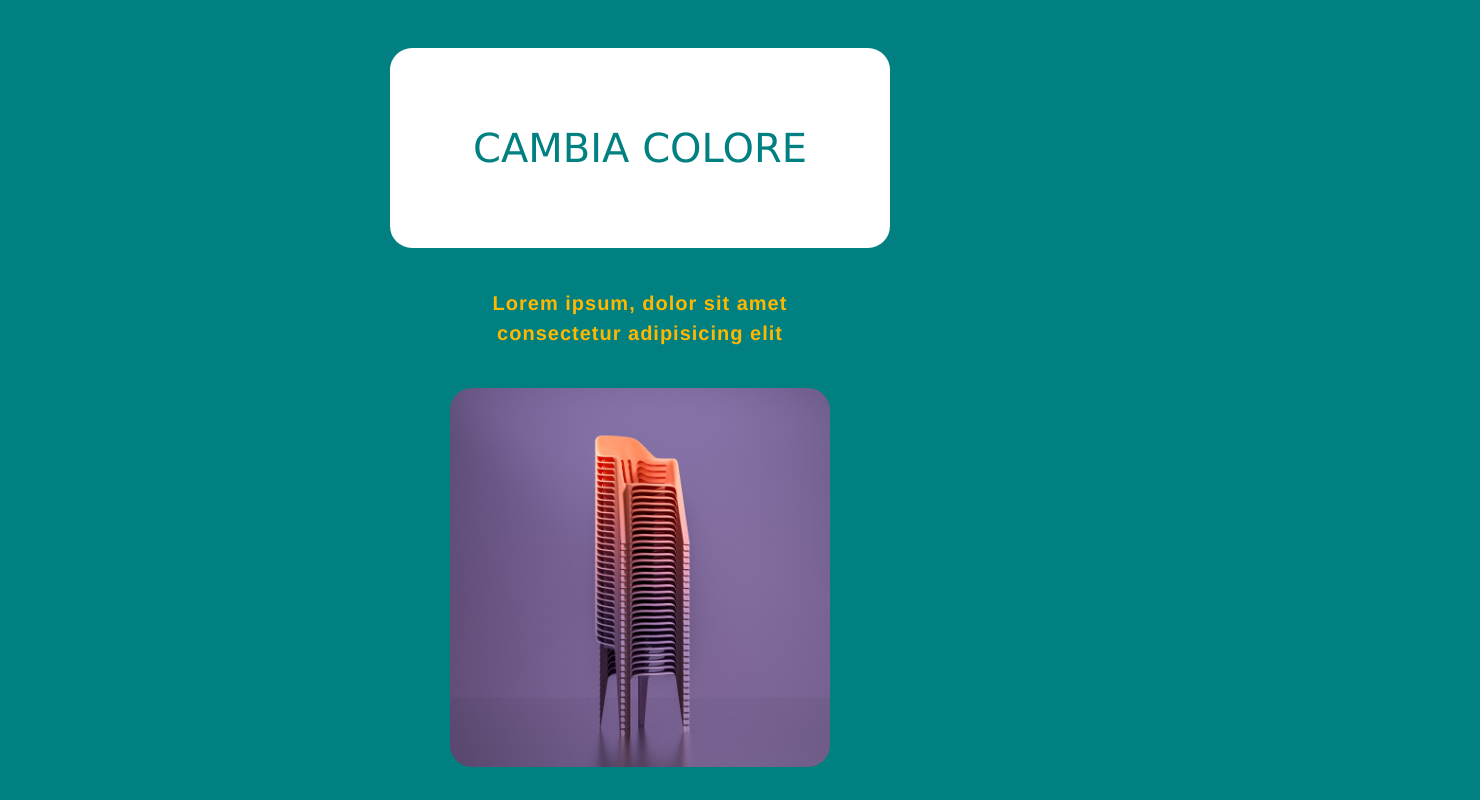
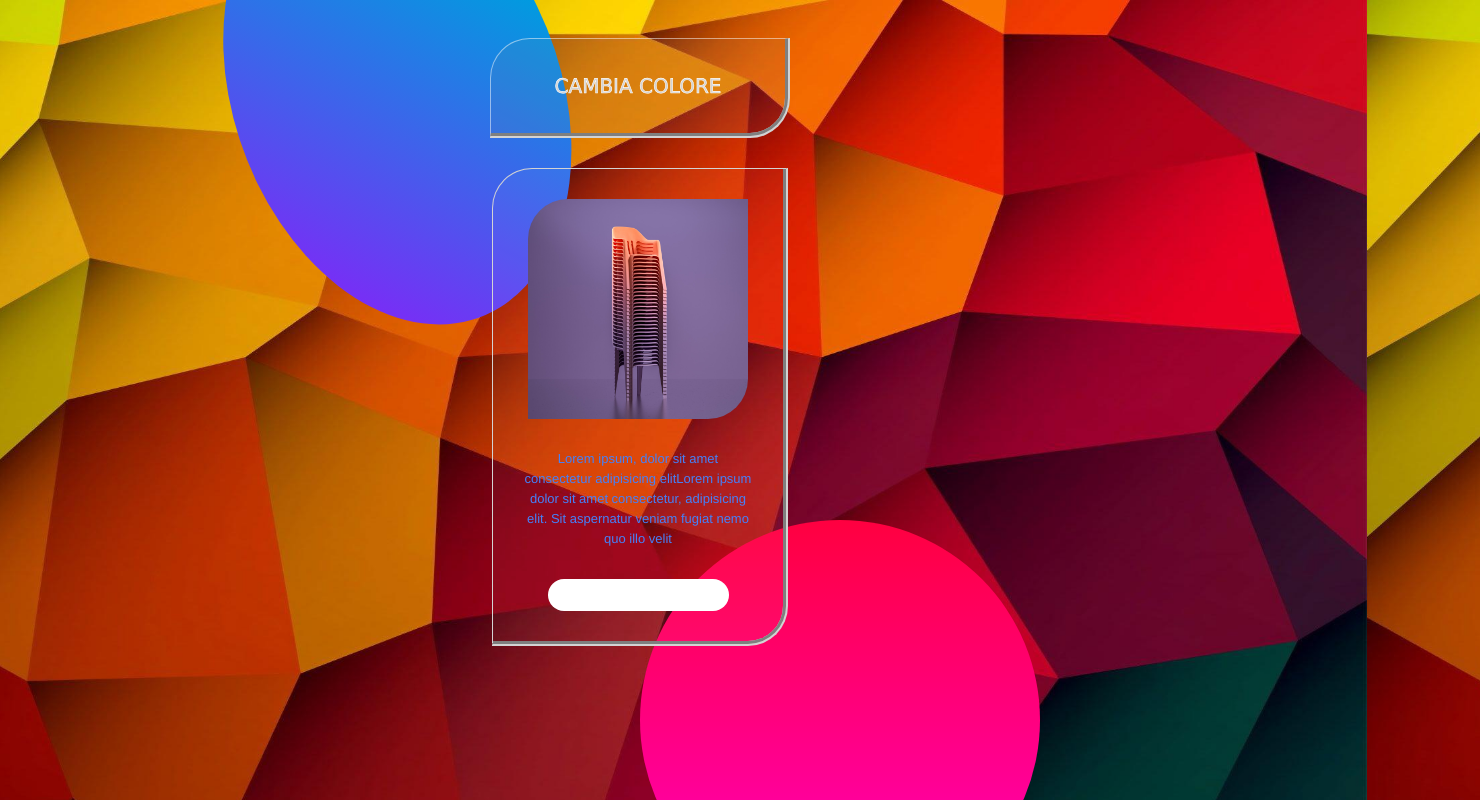
Before and after one commit to leopoldonanti/vue-hello, a plain HTML site: page index.html in a window 1280 px wide. Shown: the top 800 px of the page, 1480 px wide, since content can reach past the window. Drawn offline with nearby package versions, Linux system fonts and the light colour scheme.

Commit message:
css da correggere e js da finire

```diff
--- a/index.html
+++ b/index.html
@@ -5,60 +5,8 @@
   <meta http-equiv="X-UA-Compatible" content="IE=edge">
   <meta name="viewport" content="width=device-width, initial-scale=1.0">
   <title>Document</title>
+  <link rel="stylesheet" href="syle.css">
   <script src="https://cdn.jsdelivr.net/npm/vue"></script>
-  <style>
-    html{
-      font-family: Helvetica, sans-serif, sans-serif;
-      letter-spacing: 10px;
-      display: flex;
-      justify-content: center;
-      text-align: center;
-      color: pink;
-      background-color: teal;
-      min-height: 100vh;
-      font-size: 30px;
-      line-height: 50px;
-    }
-    button{
-      text-align: center;
-      height: 200px;
-      width: 500px;
-      border-radius: 22px;
-      border: none;
-      color: teal;
-      outline: none;
-      font-family: Lucida Grande;
-      margin: 40px 0 40px 0;
-      background-color: white;
-      font-size: 40px;
-      }
-      button:active{
-        background-color: transparent;
-        color: rgb(255, 183, 0);
-        border: solid 1px rgb(255, 183, 0);
-      }
-      .colore_default{
-        color: rgb(255, 183, 0);
-      }
-
-      .colore_bottone{
-        color: rgb(255, 115, 139);
-      }
-
-      h1{
-        margin: auto;
-        width: 30%;
-        line-height: 30px;
-        font-size: 20px;
-        letter-spacing: 1px;
-      }
-      img{
-        border-radius: 22px;
-        margin-top: 40px;
-        width: 30%;
-      }
-  </style>
-
 </head>
 <body>
 
@@ -66,9 +14,15 @@
 
     <button @click="funzione('colore_bottone')">CAMBIA COLORE</button>
 
-    <h1 :class="colore_testo">{{testo_stampato}}</h1>
+    <div class="frame-testo">
+      <img :src="immagine" :class="visibile" alt="">
 
-    <img :src="immagine" alt="">
+      <p :class="colore_testo">{{testo_stampato}}</p>
+      <input type="text" v-bind:class="">
+    </div>
+
+<!--     <button @click="immagine()">IMMAGINE</button>
+ -->
 
 
 
--- a/js/script.js
+++ b/js/script.js
@@ -10,11 +10,14 @@ const app = new Vue ({
 
     data : {
       /* qui inseriso i miei dati per le variabili */
-      testo_stampato: "Lorem ipsum, dolor sit amet consectetur adipisicing elit",
-
+      testo_stampato: "Lorem ipsum, dolor sit amet consectetur adipisicing elitLorem ipsum dolor sit amet consectetur, adipisicing elit. Sit aspernatur veniam fugiat nemo quo illo velit",
+      messaggio_input: "giuseppe",
       colore_testo: "colore_default",
       immagine: "sfondo.jpg",
       flag: false,
+      flagimg: false,
+      visibile: "invisibile"
+
     },
 
     methods : {
@@ -27,9 +30,20 @@ const app = new Vue ({
           this.colore_testo = "colore_default";
           this.flag = false;
         }
-      }
+      },
+
+      /* immagine(){
+        if(this.flagimg === false){
+          this.visibile = "active"
+          this.flagimg = true;
+        }else{
+          this.visibile = "";
+          this.flagimg = false;
+        }
+      } */
     }
 
 
 
+
   });
--- /dev/null
+++ b/syle.css
@@ -0,0 +1,140 @@
+body{
+  min-height: 100vh;
+  background-image: url(/wall.jpg);
+  background-size: cover;
+  background-position: center;
+  font-family: Helvetica, sans-serif, sans-serif;
+  text-align: center;
+  color: rgb(255, 255, 255);
+  background-color: #161623;
+  overflow: hidden;
+}
+body::before{
+  content: "";
+  position: absolute;
+  bottom: 230px;
+  left: -300px;
+  width: 100%;
+  height: 100vh;
+  z-index: -1;
+  background:linear-gradient(rgb(0, 156, 223),rgb(170, 0, 255));
+  clip-path: circle(30% at center 30%);
+  -moz-transform: scale(0.4) rotate(33deg) translate(90px, 3px) skew(26deg, -6deg);
+  -webkit-transform: scale(0.4) rotate(33deg) translate(90px, 3px) skew(76deg, -6deg);
+  -o-transform: scale(0.6) rotate(33deg) translate(90px, 3px) skew(26deg, -6deg);
+  -ms-transform: scale(0.6) rotate(33deg) translate(90px, 3px) skew(76deg, -6deg);
+  transform: scale(0.6) rotate(33deg) translate(90px, 3px) skew(26deg, -6deg);
+}
+
+body::after{
+  content: "";
+  position: absolute;
+  top:320px;
+  left: 200px;
+  z-index: -2;
+  width: 100%;
+  height: 100vh;
+  background:linear-gradient(#f00,#f0f);
+  clip-path: circle(200px);
+}
+button{
+  text-align: center;
+  height: 100px;
+  width: 300px;
+  border: 5px groove lightgray;
+  border-top: solid 1px rgba(255,255,255,0.5);
+  border-left: solid 1px rgba(255,255,255,0.5);
+  border-radius: 40px 0px 40px 0px;
+  margin: 30px 0 30px 0;
+  color: lightgray;
+  outline: none;
+  font-family: Lucida Grande;
+  transition: all 0.6s;
+  font-size: 20px;
+  -webkit-text-stroke-width: 0.6px;
+  -webkit-text-stroke-color: white;
+  background-color: rgba(133, 133, 133, 0.1);
+}
+button::backdrop{
+  filter: blur(5px);
+}
+button:hover{
+  border-bottom: solid 1px rgba(255,255,255,0.5);
+  border-right: solid 1px rgba(255,255,255,0.5);
+  border-top: 5px groove lightgray;
+  border-left: 5px groove lightgray;
+  border-radius: 0px 40px 0px 40px;
+  -webkit-box-shadow: 0 8px 6px -6px black;
+	   -moz-box-shadow: 0 8px 6px -6px black;
+	        box-shadow: 0 8px 6px -6px black;
+}
+
+button:active{
+  color: transparent;
+  -webkit-text-stroke-width: 1px;
+  -webkit-text-stroke-color: lightgrey;
+  letter-spacing: 2px;
+}
+.colore_default{
+  color: rgb(69, 129, 249);
+}
+.colore_bottone{
+  color: rgb(255, 0, 217);
+}
+.frame-testo{
+  background-color: rgba(255, 255, 255, 0.03);
+  padding-left: 30px;
+  padding-right: 30px;
+  padding-top: 30px;
+  width: 230px;
+  border-radius: 40px 0px 40px 0px;
+  margin: auto;
+  border: 5px groove lightgray;
+  border-top: solid 1px lightgrey;
+  border-left: solid 1px lightgrey;
+  transition: all 0.6s;
+}
+.frame-testo:hover{
+  border-radius: 0px 40px 0px 40px;
+  border-bottom: solid 1px rgba(255,255,255,0.5);
+  border-right: solid 1px rgba(255,255,255,0.5);
+  border-top: 5px groove lightgray;
+  border-left: 5px groove lightgray;
+  -webkit-box-shadow: 0 8px 6px -6px black;
+	   -moz-box-shadow: 0 8px 6px -6px black;
+	        box-shadow: 0 8px 6px -6px black;
+}
+img{
+  margin: auto;
+  display: flex;
+  justify-content: space-around;
+  border-radius: 40px 0px 40px 0px;
+  width: 220px;
+  margin-bottom: 30px;
+  transition: all 0.6s;
+}
+img:hover{
+  border-radius: 0px 40px 0px 40px;
+}
+p{
+  font-size: 13px;
+  line-height: 20px;
+  margin-bottom: 30px;
+}
+
+input{
+  height: 30px;
+  border-radius: 30px;
+  outline: none;
+  text-align: center;
+  border: none;
+  margin-bottom: 30px;
+}
+
+/* img.active{
+  display: block;
+  }
+
+.invisibile{
+  display: none;
+  } */
```
Also changed, not shown: wall.jpg (added).
